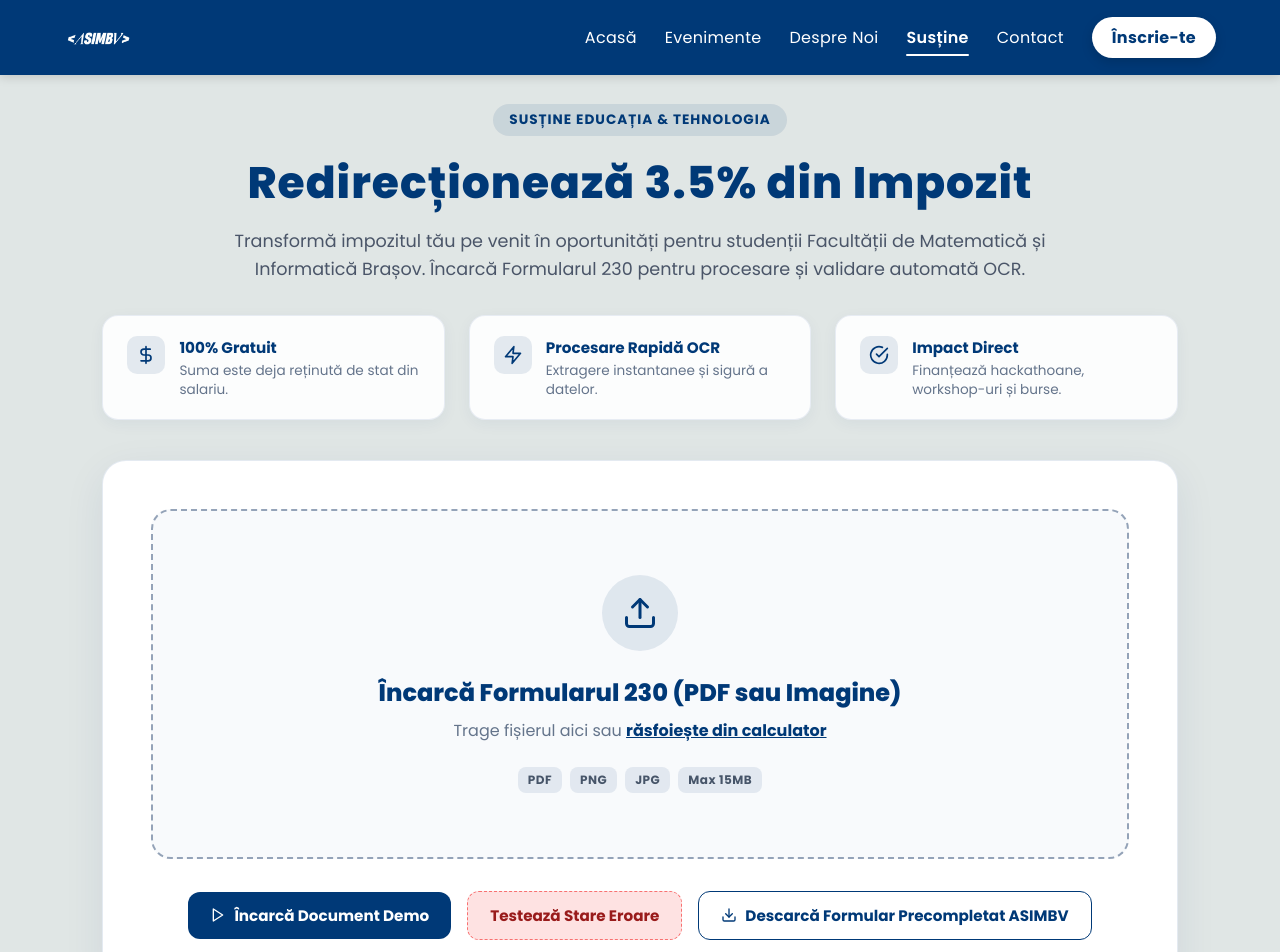
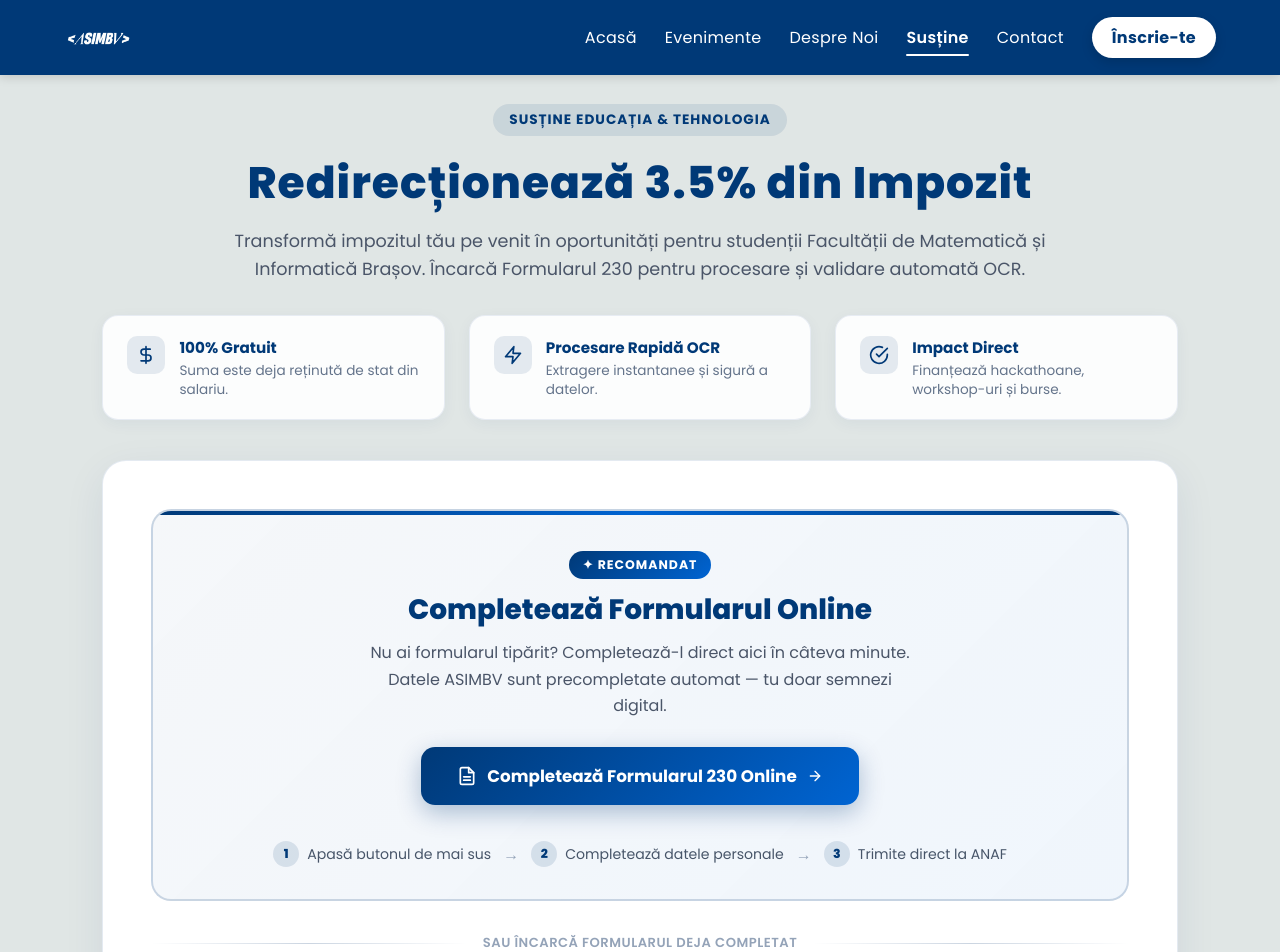
Before and after one commit to AnaMariaVoineag/website-asimbv, a React (Vite) app in the folder frontend/: page /formular-230 in a window 1280 px wide. Shown: the top 952 px of the page. Built offline with nearby package versions, Linux system fonts and the light colour scheme.

Commit message:
completed tax form page

```diff
--- a/frontend/src/TaxFormPage.css
+++ b/frontend/src/TaxFormPage.css
@@ -111,6 +111,167 @@
   display: flex;
   flex-direction: column;
   gap: 2rem;
+}
+
+/* ============================================
+   FORMULAR230.RO ONLINE SECTION
+   ============================================ */
+.f230-online-section {
+  background: linear-gradient(135deg, rgba(0, 57, 119, 0.04) 0%, rgba(0, 100, 210, 0.06) 100%);
+  border: 2px solid rgba(0, 57, 119, 0.18);
+  border-radius: 20px;
+  padding: 2.5rem 2rem 2rem;
+  display: flex;
+  flex-direction: column;
+  align-items: center;
+  gap: 1.75rem;
+  text-align: center;
+  position: relative;
+  overflow: hidden;
+}
+
+.f230-online-section::before {
+  content: '';
+  position: absolute;
+  top: 0;
+  left: 0;
+  right: 0;
+  height: 4px;
+  background: linear-gradient(90deg, #003977, #0064d2, #003977);
+  border-radius: 20px 20px 0 0;
+}
+
+.f230-online-header {
+  display: flex;
+  flex-direction: column;
+  align-items: center;
+  gap: 0.6rem;
+}
+
+.f230-online-badge {
+  display: inline-flex;
+  align-items: center;
+  gap: 6px;
+  background: linear-gradient(135deg, #003977, #0064d2);
+  color: white;
+  font-size: 0.78rem;
+  font-weight: 700;
+  letter-spacing: 1px;
+  text-transform: uppercase;
+  padding: 5px 14px;
+  border-radius: 20px;
+}
+
+.f230-online-title {
+  font-size: 1.75rem;
+  font-weight: 800;
+  color: #003977;
+  margin: 0;
+}
+
+.f230-online-desc {
+  font-size: 1rem;
+  color: #4a5568;
+  line-height: 1.65;
+  max-width: 560px;
+  margin: 0;
+}
+
+.f230-button-wrapper {
+  display: flex;
+  flex-direction: column;
+  align-items: center;
+  gap: 0.5rem;
+}
+
+/* Primary CTA button — styled to overlay the f230ro-lansare class */
+.f230ro-lansare.f230-primary-cta,
+button.f230ro-lansare.f230-primary-cta {
+  all: unset;
+  cursor: pointer;
+  display: inline-flex;
+  align-items: center;
+  gap: 10px;
+  background: linear-gradient(135deg, #003977 0%, #0064d2 100%);
+  color: white;
+  font-family: 'Poppins', sans-serif;
+  font-size: 1.05rem;
+  font-weight: 700;
+  padding: 1rem 2.25rem;
+  border-radius: 14px;
+  box-shadow: 0 8px 24px rgba(0, 57, 119, 0.3);
+  transition: transform 0.2s ease, box-shadow 0.2s ease;
+}
+
+.f230ro-lansare.f230-primary-cta:hover {
+  transform: translateY(-3px);
+  box-shadow: 0 14px 32px rgba(0, 57, 119, 0.4);
+}
+
+.cta-arrow {
+  transition: transform 0.2s ease;
+}
+
+.f230ro-lansare.f230-primary-cta:hover .cta-arrow {
+  transform: translateX(4px);
+}
+
+.f230-steps-inline {
+  display: flex;
+  align-items: center;
+  gap: 0.75rem;
+  flex-wrap: wrap;
+  justify-content: center;
+}
+
+.f230-step-inline {
+  display: flex;
+  align-items: center;
+  gap: 8px;
+  font-size: 0.88rem;
+  color: #475569;
+  font-weight: 500;
+}
+
+.f230-step-num {
+  width: 26px;
+  height: 26px;
+  border-radius: 50%;
+  background: rgba(0, 57, 119, 0.12);
+  color: #003977;
+  font-weight: 800;
+  font-size: 0.78rem;
+  display: flex;
+  align-items: center;
+  justify-content: center;
+  flex-shrink: 0;
+}
+
+.f230-step-sep {
+  color: #94a3b8;
+  font-size: 1rem;
+}
+
+/* ── Divider "SAU" ── */
+.upload-divider {
+  display: flex;
+  align-items: center;
+  gap: 1rem;
+}
+
+.divider-line {
+  flex: 1;
+  height: 1px;
+  background: linear-gradient(90deg, transparent, #cbd5e1, transparent);
+}
+
+.divider-label {
+  font-size: 0.82rem;
+  font-weight: 600;
+  color: #94a3b8;
+  white-space: nowrap;
+  text-transform: uppercase;
+  letter-spacing: 0.5px;
 }
 
 .dropzone-box {
--- a/frontend/src/TaxFormPage.jsx
+++ b/frontend/src/TaxFormPage.jsx
@@ -1,4 +1,4 @@
-import React, { useState, useRef } from 'react';
+import React, { useState, useRef, useEffect } from 'react';
 import './palette.css';
 import './TaxFormPage.css';
 
@@ -41,6 +41,22 @@
   const [activeTab, setActiveTab] = useState('data'); // 'data' | 'preview'
 
   const fileInputRef = useRef(null);
+
+  // Inject formular230.ro API script dynamically (React-safe)
+  useEffect(() => {
+    const scriptId = 'f230ro-script';
+    if (!document.getElementById(scriptId)) {
+      const script = document.createElement('script');
+      script.id = scriptId;
+      script.src = 'https://formular230.ro/share/99010913cf6';
+      script.async = true;
+      document.body.appendChild(script);
+    }
+    return () => {
+      const existing = document.getElementById(scriptId);
+      if (existing) existing.remove();
+    };
+  }, []);
 
   const handleDragOver = (e) => {
     e.preventDefault();
@@ -348,6 +364,66 @@
            ========================================================= */}
         {processState === 'idle' && (
           <div className="upload-view">
+
+            {/* ── OPTION A: Complete Online via formular230.ro API ── */}
+            <div className="f230-online-section">
+              <div className="f230-online-header">
+                <div className="f230-online-badge">✦ Recomandat</div>
+                <h2 className="f230-online-title">Completează Formularul Online</h2>
+                <p className="f230-online-desc">
+                  Nu ai formularul tipărit? Completează-l direct aici în câteva minute.
+                  Datele ASIMBV sunt precompletate automat — tu doar semnezi digital.
+                </p>
+              </div>
+
+              {/* formular230.ro button trigger (Method 3) */}
+              <div className="f230-button-wrapper">
+                <button
+                  type="button"
+                  className="f230ro-lansare f230-primary-cta"
+                >
+                  <svg viewBox="0 0 24 24" width="20" height="20" fill="none" stroke="currentColor" strokeWidth="2" strokeLinecap="round" strokeLinejoin="round">
+                    <path d="M14 2H6a2 2 0 0 0-2 2v16a2 2 0 0 0 2 2h12a2 2 0 0 0 2-2V8z"></path>
+                    <polyline points="14 2 14 8 20 8"></polyline>
+                    <line x1="16" y1="13" x2="8" y2="13"></line>
+                    <line x1="16" y1="17" x2="8" y2="17"></line>
+                  </svg>
+                  <span>Completează Formularul 230 Online</span>
+                  <svg viewBox="0 0 24 24" width="16" height="16" fill="none" stroke="currentColor" strokeWidth="2" strokeLinecap="round" strokeLinejoin="round" className="cta-arrow">
+                    <line x1="5" y1="12" x2="19" y2="12"></line>
+                    <polyline points="12 5 19 12 12 19"></polyline>
+                  </svg>
+                </button>
+                {/* formular230.ro embed container (Method 2 / anchor) */}
+                <div id="f230ro-formular"></div>
+              </div>
+
+              <div className="f230-steps-inline">
+                <div className="f230-step-inline">
+                  <span className="f230-step-num">1</span>
+                  <span>Apasă butonul de mai sus</span>
+                </div>
+                <div className="f230-step-sep">→</div>
+                <div className="f230-step-inline">
+                  <span className="f230-step-num">2</span>
+                  <span>Completează datele personale</span>
+                </div>
+                <div className="f230-step-sep">→</div>
+                <div className="f230-step-inline">
+                  <span className="f230-step-num">3</span>
+                  <span>Trimite direct la ANAF</span>
+                </div>
+              </div>
+            </div>
+
+            {/* ── Divider ── */}
+            <div className="upload-divider">
+              <div className="divider-line"></div>
+              <span className="divider-label">SAU încarcă formularul deja completat</span>
+              <div className="divider-line"></div>
+            </div>
+
+            {/* ── OPTION B: Upload existing PDF ── */}
             <div
               className={`dropzone-box ${isDragging ? 'is-dragging' : ''}`}
               onDragOver={handleDragOver}
```
